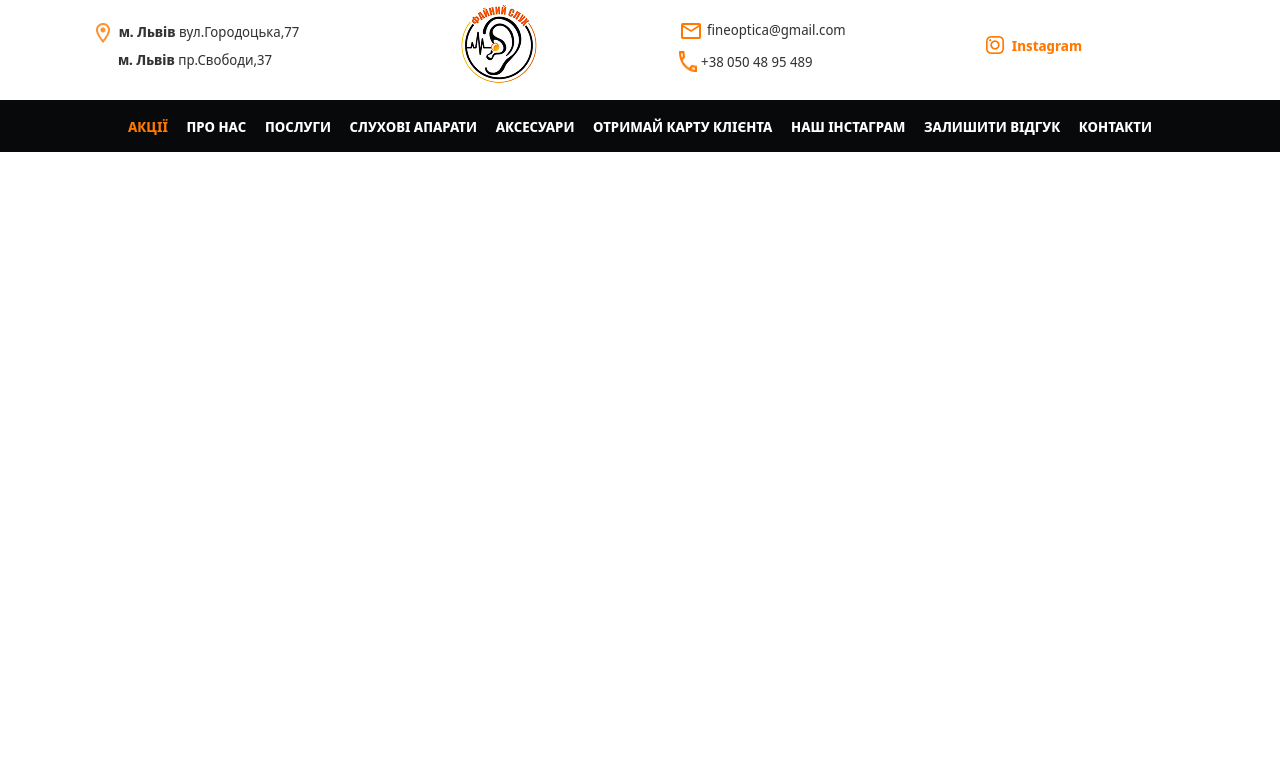
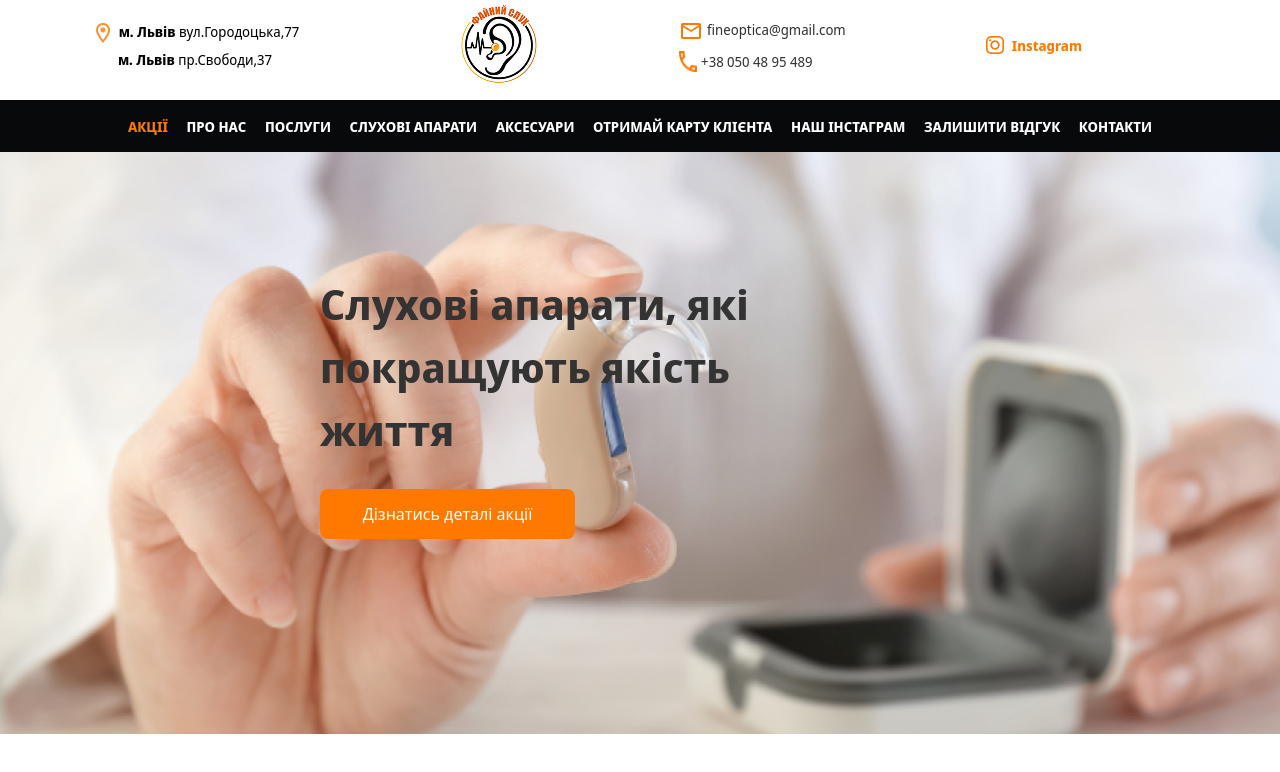
Before and after one commit to safarovmurod/exam-2, a website: page index.html in a window 1280 px wide. Drawn offline with Linux system fonts and the light colour scheme.

Commit message:
main_section-3

```diff
--- a/index.html
+++ b/index.html
@@ -13,9 +13,9 @@
             <div class="font-[800] text-[#333333] text-[14px] flex flex-col gap-1  justify-center w-[250px] items-center max-md:hidden">
                 <div class="flex gap-1">
                     <div><img src="./img/logo/location_on.png" alt=""></div>
-                    <p>м. Львів  <span class="font-[400]">вул.Городоцька,77</span> </p>
+                    <p class="text-[black]">м. Львів  <span class="font-[400]">вул.Городоцька,77</span> </p>
                 </div>
-                  <p>м. Львів  <span class="font-[400]">пр.Свободи,37</span> </p>
+                  <p  class="text-[#000000]">м. Львів  <span class="font-[400]">пр.Свободи,37</span> </p>
             </div>
 
             <div>
@@ -47,7 +47,7 @@
     </header>
 
     <main>
-        <section class="bg-[#08090A] w-full h-[52px] max-md:hidden mt-[10px]">
+        <section class="bg-[#08090A]   h-[52px] max-md:hidden mt-[10px]">
 
             <div class="text-[#FFFFFF] text-[14px] font-[700] flex w-[80%] items-center m-auto justify-between uppercase h-[52px]">
                 <p class=" text-[#FF7900]">АКЦІЇ</p>
@@ -62,6 +62,16 @@
             </div>
 
         </section>
+
+        <section class="bg-[url(/img/Background.png)] bg-cover bg-no-repeat bg-center h-[582px] bg-clip-border w-full p-30 pl-80
+                        max-md:bg-[url(/img/img2.png)]   max-md:bg-center  max-md:bg-no-repeat  max-md:w-[50%]  max-md:h-[300px] max-md:w-[90%] max-md:m-auto max-md:pt-20  max-md:pl-5">
+        <div class="w-[507px]  max-md:w-[282px] flex flex-col gap-7">
+    <p class="text-[#333333] text-[42px] w-[507px] font-[700] max-md:text-[22px] max-md:w-[282px]">Слухові апарати,
+які покращують
+якість життя</p>
+<button class="text-[16px] text-[#FFFFFF] bg-[#FF7900] text-center border-none rounded-[8px] h-[50px] w-[255px]  max-md:w-[196px]">Дізнатись деталі акції</button>
+   </div>
+        </section>
     </main>
 </body>
 </html>
--- a/src/input.css
+++ b/src/input.css
@@ -2,14 +2,13 @@
 
 @import url('https://fonts.googleapis.com/css2?family=Noto+Sans+Display:ital,wght@0,100..900;1,100..900&display=swap');
 
-body{
+
+p{
   font-family: "Noto Sans Display", sans-serif;
   font-optical-sizing: auto;
   font-weight: weight;
   font-style: normal;
   font-variation-settings:inherit;
-  font-size: 16px;
-  color: #717171;
 }
 @theme {
   --breakpoint-md: 510px;
```
Also changed, not shown: img/Background.png (added), img/img2.png (added), src/output.css.
